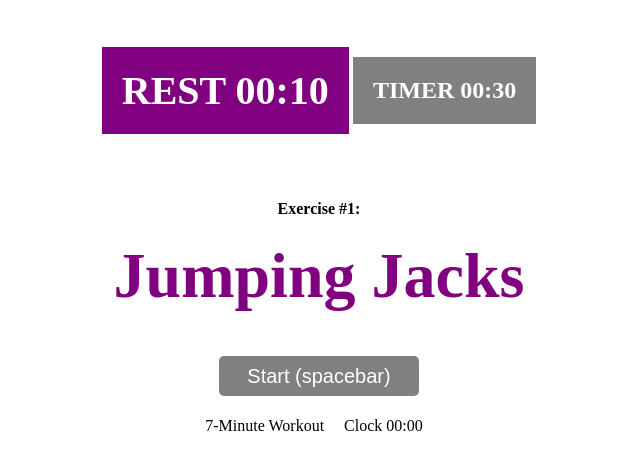
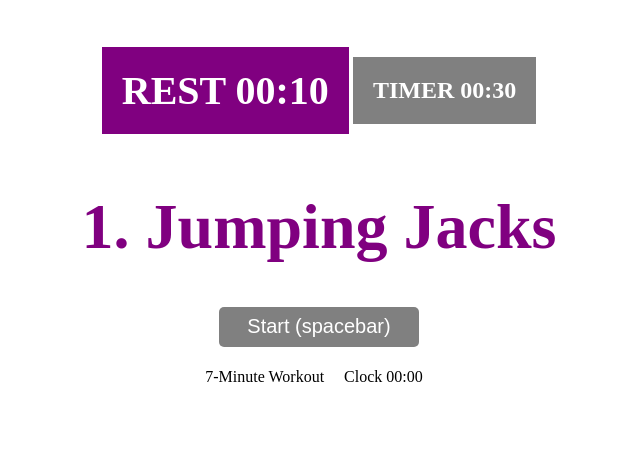
Before and after one commit to Arusli/7minuteworkout, a PHP site: page / in a window 1280 px wide. Shown: the top 470 px of the page, without its empty margins (321-961 px from the left). Run offline with PHP 8.4, Linux system fonts and the light colour scheme.

Commit message:
simplified by hiding exercise

```diff
--- a/app.js
+++ b/app.js
@@ -60,7 +60,7 @@ sideplanks2.src = "./sounds/sideplanks2.mp3";
 const audioArray = [jumpingJacks, wallSits, pushups, crunches, chairSteps, squats, dips, planks, highKnees, lunges, pushupsRotation, sideplanks1, sideplanks2]
 
 //EXERCISES (13 total)
-const exerciseArray = ['Jumping Jacks', 'Wall Sits ', 'Push-Ups', 'Crunches', 'Chair Step-Ups', 'Squats', 'Triceps Dips', 'Plank', 'High Knees', 'Lunges', 'Pushups with Rotation', 'Side Plank 1', 'Side Plank 2'];
+const exerciseArray = ['Jumping Jacks', 'Wall Sits ', 'Pushups', 'Crunches', 'Chair Step-ups', 'Squats', 'Triceps Dips', 'Plank', 'High Knees', 'Lunges', 'Pushups with Rotation', 'Side Plank 1', 'Side Plank 2'];
 exerciseCounter = 0;
 
 //clock variables (global)
@@ -180,7 +180,7 @@ function stopColor() {
 //exercises
 function displayExercise() {
     exerciseSelection = exerciseArray[exerciseCounter];
-    exercise.innerHTML = exerciseSelection;
+    exercise.innerHTML = (exerciseCounter + 1) + '. ' + exerciseSelection;
 }
 
 function displayCounter() {
--- a/index.html
+++ b/index.html
@@ -47,7 +47,7 @@
 
     <div id='section3'>
         <h4 id='exercise-label'>Exercise #1:</h4>
-        <h1 id='exercise'>Jumping Jacks</h1>
+        <h1 id='exercise'>1. Jumping Jacks</h1>
     </div>
 
     <div id='button-container'>
--- a/style.css
+++ b/style.css
@@ -93,7 +93,7 @@ button:hover {
 }
 
 #exercise-label {
-    /* display: none; */
+    display: none;
     margin-top: 20px;
 }
 
```
